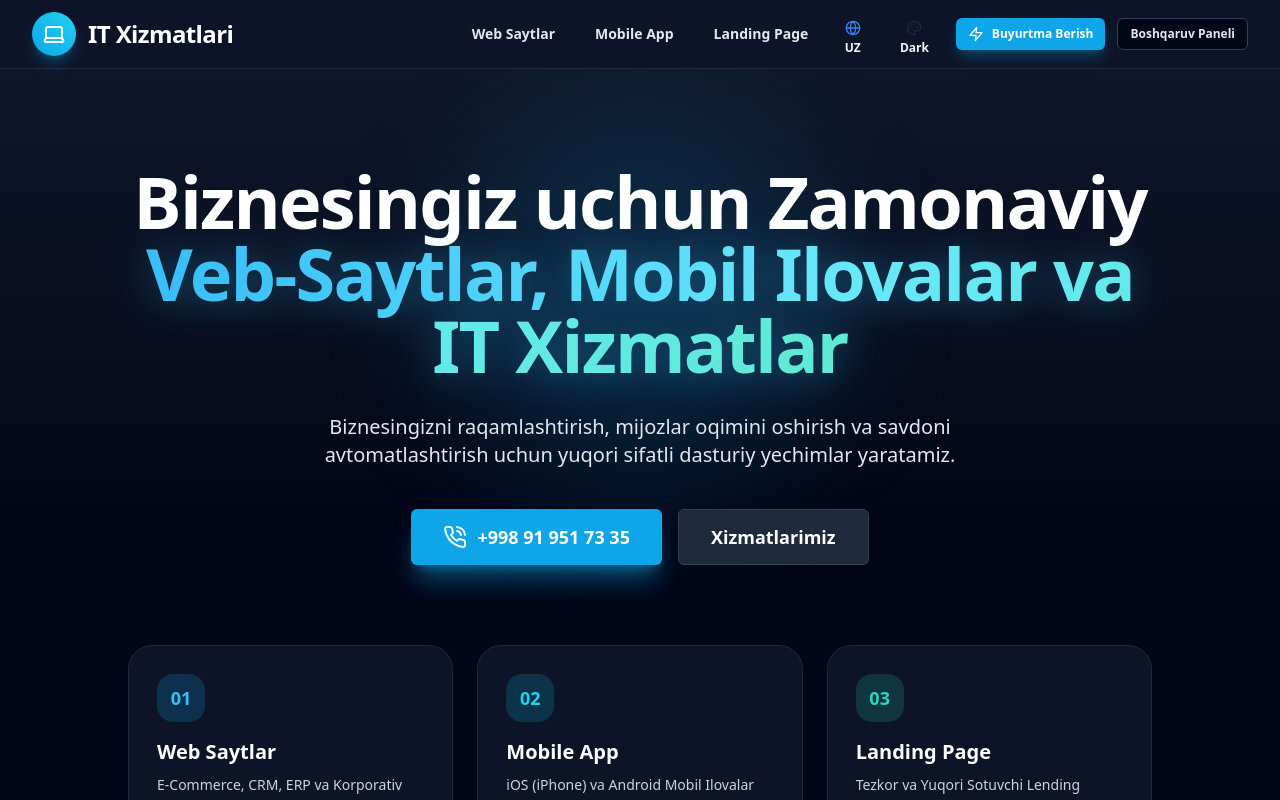
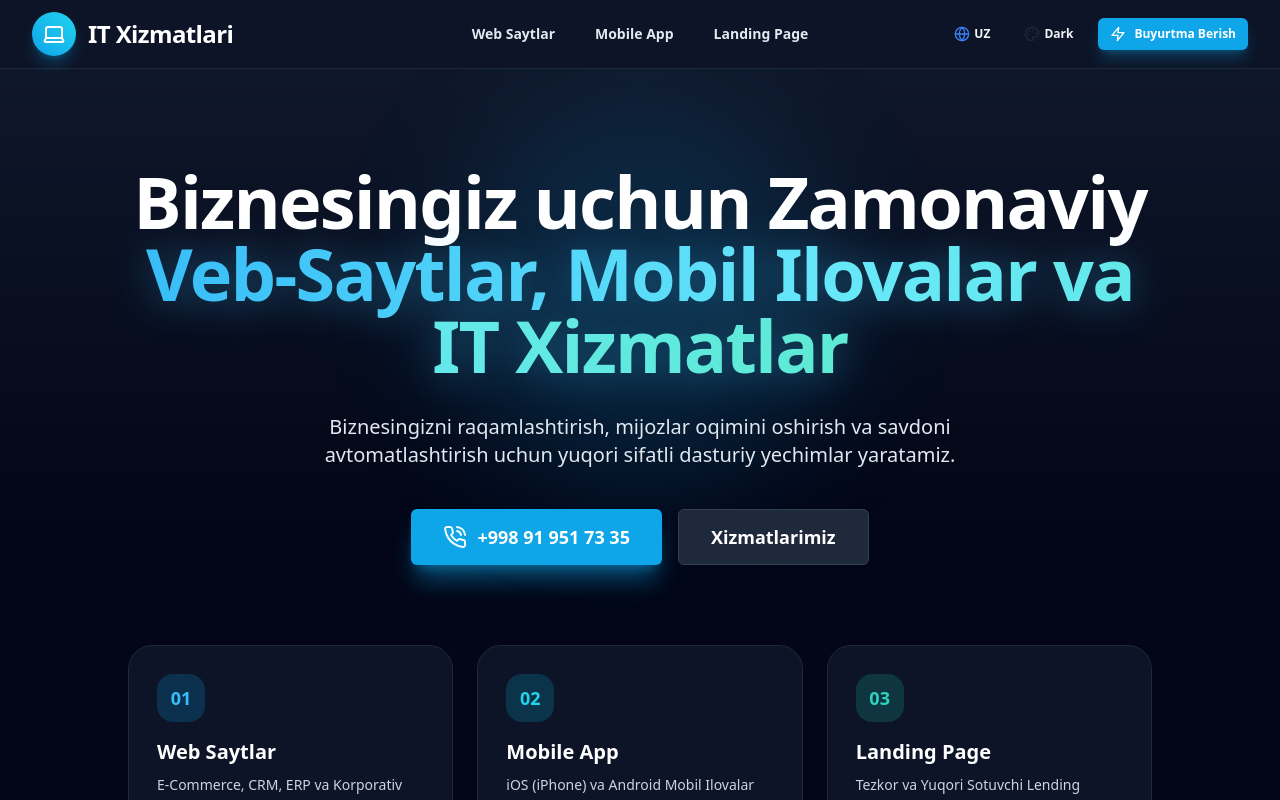
Before and after one commit to jumaqulovyashnar/IT-xizmatlari., a Next.js app in the folder frontend/: page / in a window 1280 px wide. Shown: the top 800 px of the page. Built offline with nearby package versions, Linux system fonts and the light colour scheme.

Commit message:
fix(ui): remove 'Boshqaruv Paneli' (Admin Dashboard) button from navbar

```diff
--- a/frontend/src/app/page.tsx
+++ b/frontend/src/app/page.tsx
@@ -62,11 +62,6 @@ export default function HomePage() {
               <Zap className="w-4 h-4" /> {t.nav.orderNow}
             </Button>
           </a>
-          <Link href="/admin">
-            <Button variant="outline" size="sm" className="border-slate-700 text-slate-200 hover:bg-slate-800 hover:text-white font-semibold">
-              {t.nav.admin}
-            </Button>
-          </Link>
         </div>
       </header>
 
```
